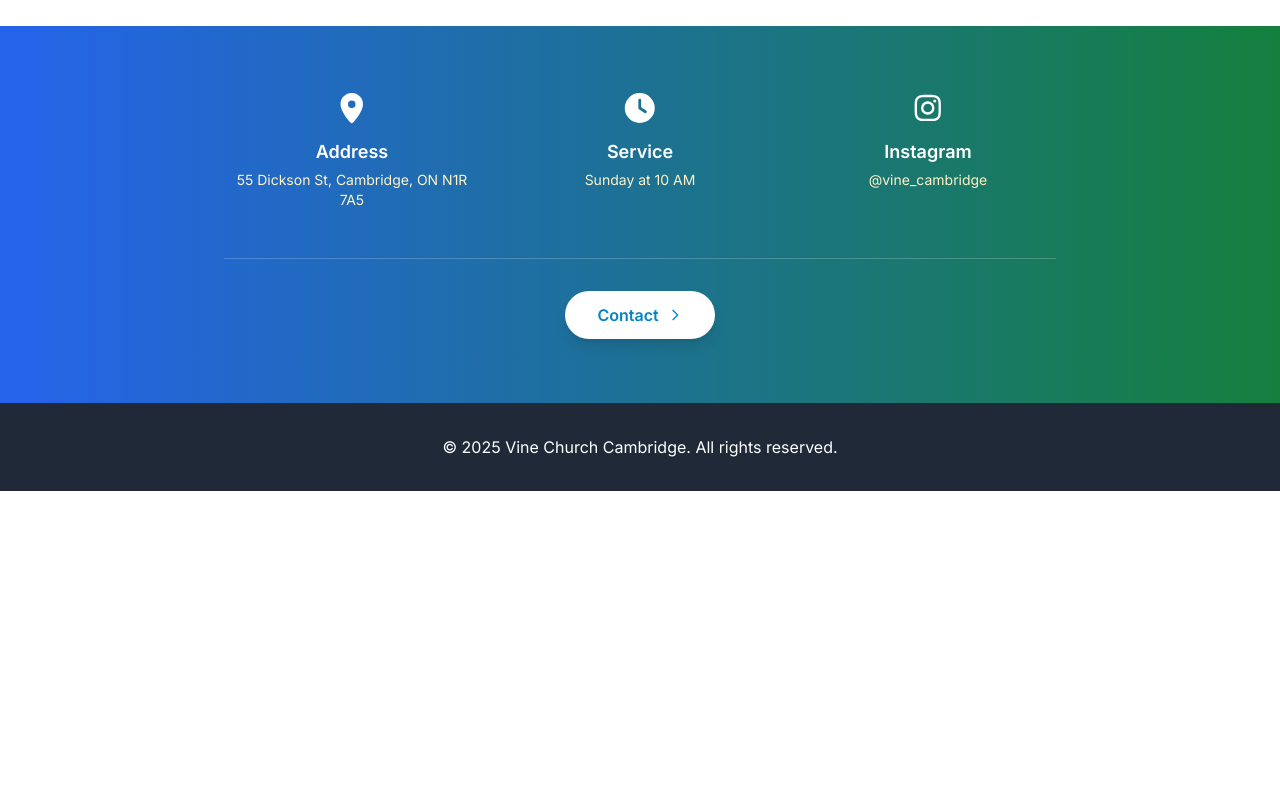
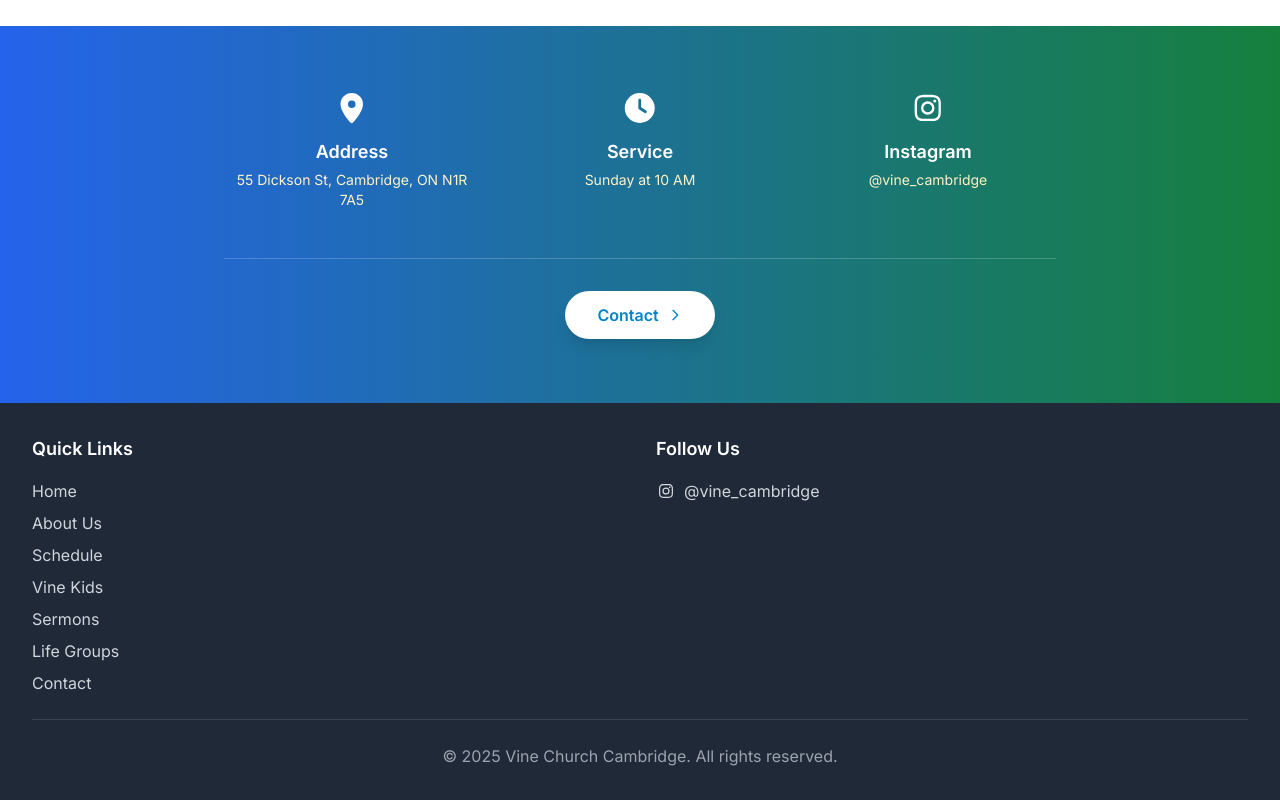
Before and after one commit to vanessasena/vine-website, a Next.js app: page /en in a window 1280 px wide. Shown: the part 2691-3491 px from the top of the page. Before the commit the page ends 3182 px from the top, so only its background shows below. Built offline with nearby package versions, Linux system fonts and the light colour scheme.

Commit message:
Add navigation links to footer component
Co-authored-by: vanessasena <406557+vanessasena@users.noreply.github.com>

```diff
--- a/messages/en.json
+++ b/messages/en.json
@@ -120,6 +120,8 @@
     "projects": "Projects are carried out in life groups and also in services. All children's life groups simultaneously carry out projects and aim at training."
   },
   "footer": {
-    "copyright": "© 2025 Vine Church Cambridge. All rights reserved."
+    "copyright": "© 2025 Vine Church Cambridge. All rights reserved.",
+    "quickLinks": "Quick Links",
+    "followUs": "Follow Us"
   }
 }
--- a/messages/pt.json
+++ b/messages/pt.json
@@ -120,6 +120,8 @@
     "projects": "Os projetos são realizados nas células e também nos cultos. Todas as células de crianças realizam simultaneamente os projetos e objetivam o treinamento."
   },
   "footer": {
-    "copyright": "© 2025 Vine Church Cambridge. Todos os direitos reservados."
+    "copyright": "© 2025 Vine Church Cambridge. Todos os direitos reservados.",
+    "quickLinks": "Links Rápidos",
+    "followUs": "Siga-nos"
   }
 }
--- a/src/components/Footer.tsx
+++ b/src/components/Footer.tsx
@@ -1,6 +1,9 @@
 'use client';
 
 import { useTranslations } from 'next-intl';
+import Link from 'next/link';
+import { FontAwesomeIcon } from '@fortawesome/react-fontawesome';
+import { faInstagram } from '@fortawesome/free-brands-svg-icons';
 
 interface FooterProps {
   locale: string;
@@ -8,11 +11,74 @@ interface FooterProps {
 
 export default function Footer({ locale }: FooterProps) {
   const f = useTranslations('footer');
+  const n = useTranslations('navigation');
+  const c = useTranslations('contact');
 
   return (
     <footer className="bg-gray-800 text-white py-8">
-      <div className="max-w-7xl mx-auto px-4 sm:px-6 lg:px-8 text-center">
-        <p>{f('copyright')}</p>
+      <div className="max-w-7xl mx-auto px-4 sm:px-6 lg:px-8">
+        <div className="grid md:grid-cols-2 gap-8 mb-6">
+          {/* Quick Links */}
+          <div>
+            <h3 className="text-lg font-semibold mb-4">{f('quickLinks')}</h3>
+            <ul className="space-y-2">
+              <li>
+                <Link href={`/${locale}`} className="text-gray-300 hover:text-white transition-colors">
+                  {n('home')}
+                </Link>
+              </li>
+              <li>
+                <Link href={`/${locale}/about`} className="text-gray-300 hover:text-white transition-colors">
+                  {n('about')}
+                </Link>
+              </li>
+              <li>
+                <Link href={`/${locale}/schedule`} className="text-gray-300 hover:text-white transition-colors">
+                  {n('schedule')}
+                </Link>
+              </li>
+              <li>
+                <Link href={`/${locale}/vine-kids`} className="text-gray-300 hover:text-white transition-colors">
+                  {n('vineKids')}
+                </Link>
+              </li>
+              <li>
+                <Link href={`/${locale}/sermons`} className="text-gray-300 hover:text-white transition-colors">
+                  {n('words')}
+                </Link>
+              </li>
+              <li>
+                <Link href={`/${locale}/cells`} className="text-gray-300 hover:text-white transition-colors">
+                  {n('cells')}
+                </Link>
+              </li>
+              <li>
+                <Link href={`/${locale}/contact`} className="text-gray-300 hover:text-white transition-colors">
+                  {n('contact')}
+                </Link>
+              </li>
+            </ul>
+          </div>
+
+          {/* Follow Us */}
+          <div>
+            <h3 className="text-lg font-semibold mb-4">{f('followUs')}</h3>
+            <a
+              href={c('instagramUrl')}
+              target="_blank"
+              rel="noopener noreferrer"
+              className="inline-flex items-center text-gray-300 hover:text-white transition-colors"
+            >
+              <FontAwesomeIcon icon={faInstagram} className="h-5 w-5 mr-2" />
+              {c('instagramHandle')}
+            </a>
+          </div>
+        </div>
+
+        {/* Copyright */}
+        <div className="border-t border-gray-700 pt-6 text-center text-gray-400">
+          <p>{f('copyright')}</p>
+        </div>
       </div>
     </footer>
   );
```
